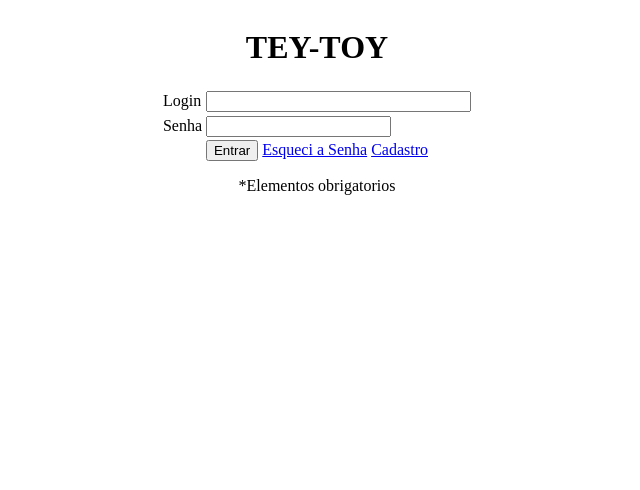
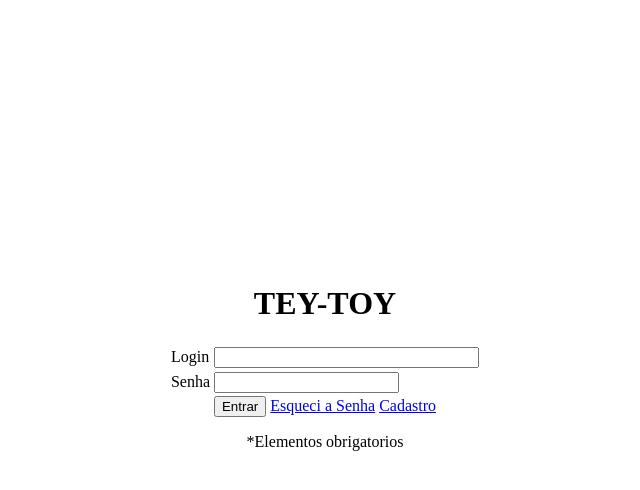
Before and after one commit to Mateus-denv/TEY-TOY, a plain HTML site: page index.html in a window 1280 px wide. Shown: the whole page, without its empty margins (323-963 px from the left). Drawn offline with Linux system fonts and the light colour scheme.

Commit message:
Configurações feita do css base

```diff
--- a/assets/css/base.css
+++ b/assets/css/base.css
@@ -1,9 +1,15 @@
 body {
+    width: 100%;
+    height: 100%;
+
     display: flex;
     align-items: center;
     flex-direction: column;
+    justify-items: center;
 }
 
 main {
+    margin-top: 20%;
     justify-items: center;
+    align-items: center;
 }
```
